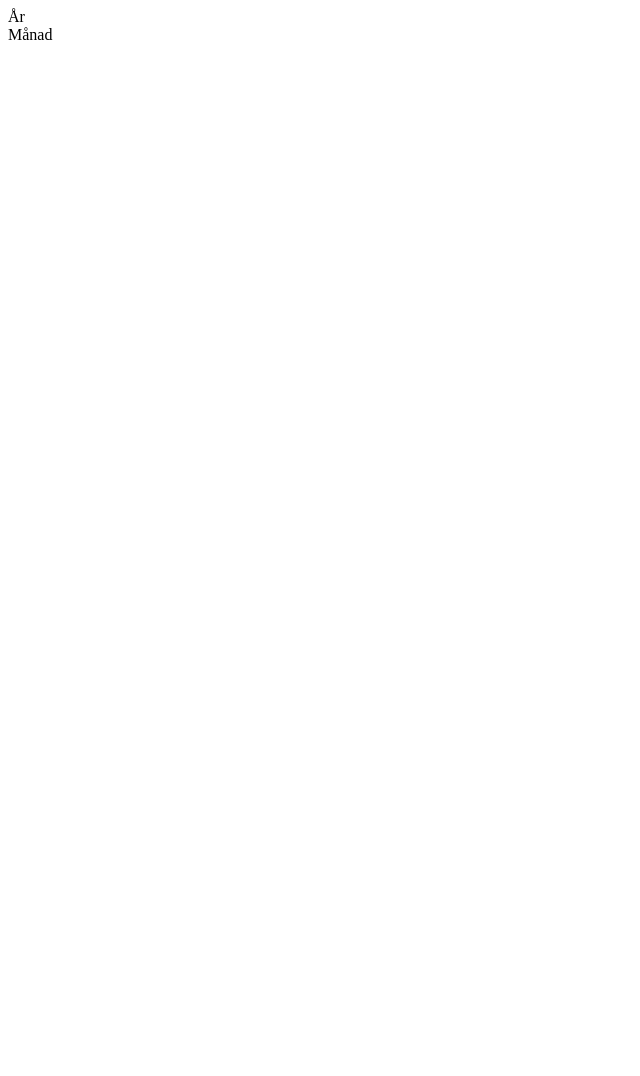
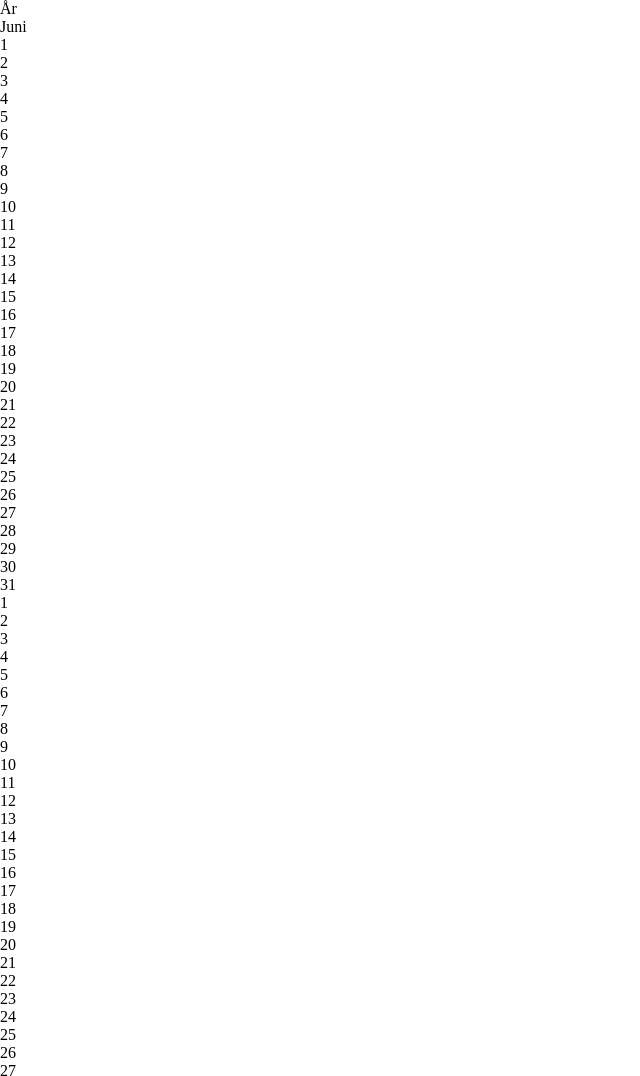
Before and after one commit to Hollgy/Calendar---Magic-Vikings, a plain HTML site: page index.html in a window 1280 px wide. Shown: the top 1076 px of the page, without its empty margins (0-640 px from the left). Before the commit the page ends 800 px from the top, so only its background shows below. Drawn offline with Linux system fonts and the light colour scheme.

Commit message:
array js added and code into dom

```diff
--- a/index.html
+++ b/index.html
@@ -4,8 +4,8 @@
     <meta http-equiv="X-UA-Compatible" content="IE=edge" />
     <meta name="viewport" content="width=device-width, initial-scale=1.0" />
     <title>Magic Vikings Calendar</title>
-    <link rel="stylesheet" href="styles/style.css" />
-    <script src="dom.js" type="module"></script>
+    <link rel="stylesheet" href="./styles/style.css" />
+    <script src="./src/dom.js" type="module"></script>
 </head>
 <body>
     <main>
--- a/src/dom.js
+++ b/src/dom.js
@@ -0,0 +1,63 @@
+
+const calendar = {
+	year: document.querySelector('.header__year'),
+	month: document.querySelector('.header__month'),
+	days: document.querySelector('.aside__days'),
+	weekNumber: document.querySelector('.aside__weeks')
+}
+
+const array = [
+    {year: {
+        2023: {
+            month: {
+                1: {
+                    week: {
+                        1: {
+
+                        }
+                    }
+                },
+                2: {
+                    week: {
+                        5:  {
+
+                        }
+                    }
+                }
+            }
+        }
+    }
+}
+]
+
+const testArray = [
+    {   month: 'Januari',
+        days: 31
+    },
+    {   month: 'Februari',
+        days: 28
+    },
+    {   month: 'Mars',
+        days: 31
+    },
+    {   month: 'April',
+        days: 30
+    },
+    {   month: 'Maj',
+        days: 31
+    },
+    {   month: 'Juni',
+        days: 30
+    }
+]
+
+for (let element of testArray) {
+	calendar.month.innerText = element.month
+
+	for (let index = 1; index <= element.days; index++) {
+		let newDay = document.createElement('div')
+		newDay.innerText = index
+
+		calendar.days.append(newDay)
+	}
+}
--- a/styles/style.css
+++ b/styles/style.css
@@ -0,0 +1,4 @@
+*{
+    margin: 0;
+
+}
```
Also changed, not shown: src/array.js (added).
